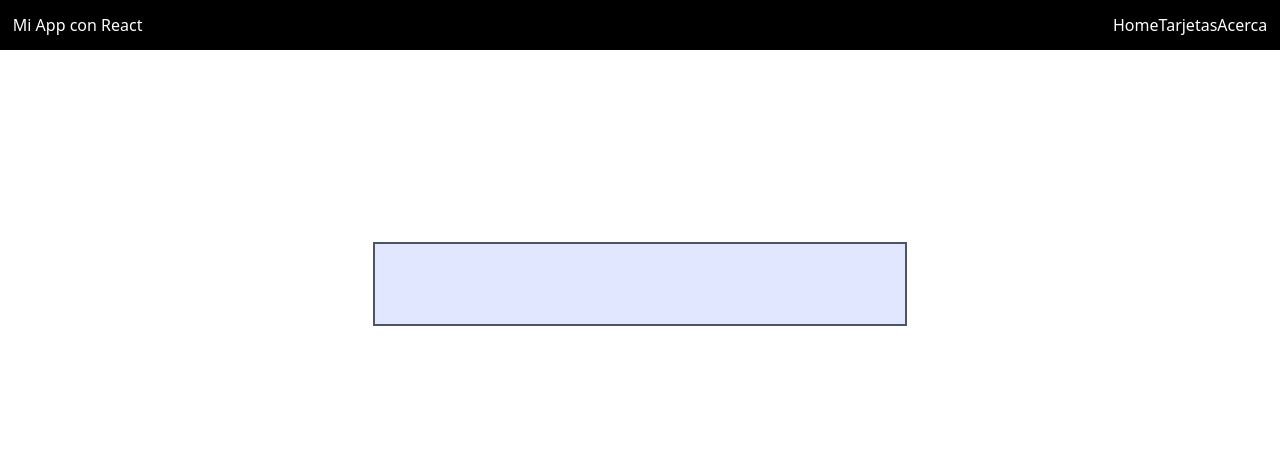
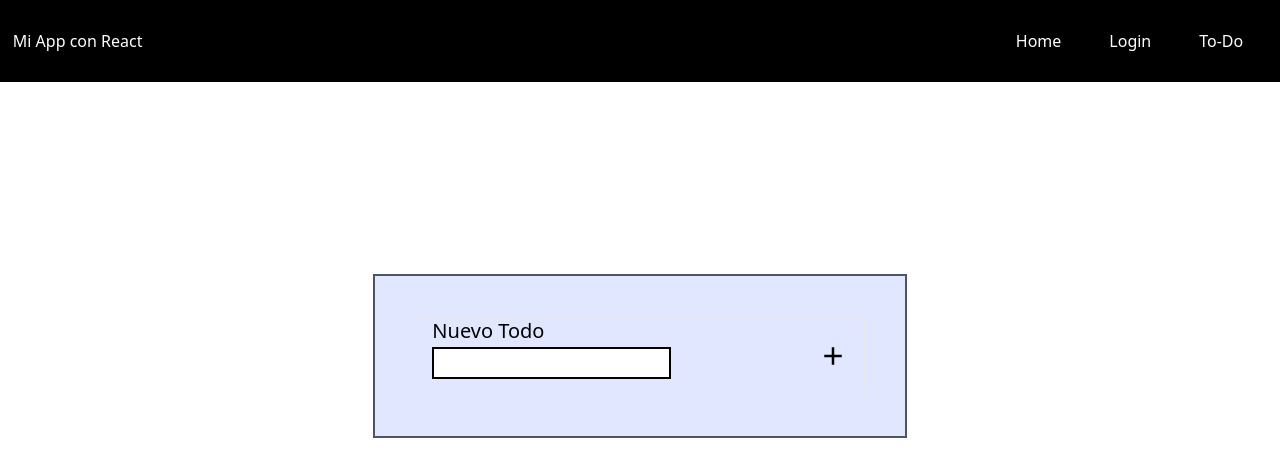
Before and after one commit to interale14/login_page, a React (Create React App) app: page /todos in a window 1280 px wide. Shown: the top 476 px of the page. Built offline with nearby package versions, Linux system fonts and the light colour scheme.

Commit message:
To-Do
Arreglos del To-Do Page

```diff
--- a/src/App.js
+++ b/src/App.js
@@ -7,7 +7,6 @@ import Todo from "./components/Pages/Todo/Todo";
 
 function App() {
   return (
-
     <Router>
       <BrandHeader></BrandHeader>
       <section className="w-11/12 p-4 m-auto bg-indigo-100 border-2 border-gray-600 mt-28 md:mt-48 md:w-8/12 lg:w-5/12 md:p-10">
@@ -18,7 +17,7 @@ function App() {
           <Route path="/login" exact>
             <Login></Login>
           </Route>
-          <Route path="/todo" exact>
+          <Route path="/todos" exact>
             <Todo></Todo>
           </Route>
         </Switch>
--- a/src/components/BrandHeader/BrandHeader.css
+++ b/src/components/BrandHeader/BrandHeader.css
@@ -7,3 +7,9 @@ header{
     background-color: #000;
     color: #fff;
 }
+
+h1 {
+    display: flex;
+    justify-content: center;
+    align-items: center;
+}
--- a/src/components/BrandHeader/brand.js
+++ b/src/components/BrandHeader/brand.js
@@ -1,4 +1,4 @@
-
+import "./BrandHeader.css"
 
 function Brand ({title}){
 
--- a/src/components/Forms/form.js
+++ b/src/components/Forms/form.js
@@ -3,7 +3,7 @@
 function Form ({children}) {
 
     return (
-        <section>
+        <section className="fondo">
             {children}
         </section>
     );
--- a/src/components/Login/login.js
+++ b/src/components/Login/login.js
@@ -34,7 +34,6 @@ function Login () {
     }
 
     return (
-
         <Form>
             <FormField
                 type="text"
@@ -59,7 +58,6 @@ function Login () {
             <PillButton type="submit" text="Enviar" click={myOnSubmit}></PillButton>
         </Form>
     );
-
 }
 
 export default Login;
--- a/src/components/NavBar/navbar.js
+++ b/src/components/NavBar/navbar.js
@@ -3,9 +3,9 @@ import "./navbar.css"
 
 function NavBar () {
     let dummyData = [
-        {label: "Home", uri: "#home"},
-        {label: "Tarjetas", uri: "#cards"},
-        {label: "Acerca", uri: "#acerca"},
+        {label: "Home", uri: "/home"},
+        {label: "Login", uri: "/login"},
+        {label: "To-Do", uri: "/todos"},
     ];
 
     let navBarItems = dummyData.map((o, i)=>{
@@ -20,7 +20,7 @@ function NavBar () {
     return (
         <nav>
             <ul>
-                {navBarItems}
+                <li>{navBarItems}</li>
             </ul>
         </nav>
 
--- a/src/components/Pages/Todo/Newtodo.js
+++ b/src/components/Pages/Todo/Newtodo.js
@@ -4,7 +4,8 @@ import FormField from "../../Forms/formField";
 function NewTodo ({onChange, value, onAddNew}) {
 
     return (
-        <section className="flex flex-row TodoAddNew">
+        <section className="TodoAddNew">
+            <section className="flex items-center justify-between px-4 border">
                 <FormField
                     type="text"
                     id="textNTodo"
@@ -12,9 +13,8 @@ function NewTodo ({onChange, value, onAddNew}) {
                     onChange={onChange}
                     value={value}
                     caption="Nuevo Todo"
-                onKeyUp={(e) => { if(e.keycode===13) {onAddNew(e);} }}
+                    onKeyUp={(e) => { if(e.keycode === 13) {onAddNew(e);} }}
                 ></FormField>
-            <section className="flex items-center justify-center ml-3">
                 <MdAdd size={30} onClick={onAddNew}></MdAdd>
             </section>
         </section>
--- a/src/components/Pages/Todo/Todo.js
+++ b/src/components/Pages/Todo/Todo.js
@@ -1,5 +1,7 @@
 import NewTodo from './Newtodo';
+import TodoList from './TodoList';
 import {useState} from 'react';
+import "./TodoList.css";
 
 function Todo () {
     const [todoData, setTodoData] = useState({
@@ -14,8 +16,41 @@ function Todo () {
     };
 
     const onAddNew = (e) => {
-        alert("Se aggregó la nota.");
+        alert("Se agregó la nota.");
+
+        let newTodo = {
+            description: todoData.newTodo,
+            completed: false,
+            id: new Date().getTime()
+        };
+
+        let newTodos = todoData.todos;
+
+        newTodos.push(newTodo);
+
+        setTodoData({todos:newTodos, newTodo: ""});
     }
+
+    const doneH = (id) => {
+        const newTodos = todoData.todos.map((o)=>{
+            if(o.id === id){
+                o.completed = !o.completed;
+            }
+            return o;
+        });
+
+        setTodoData({...todoData, todos:newTodos});
+    };
+
+    const deleteH = (id) => {
+        const newTodos = todoData.todos.filter((o) => {
+            return o.id !==id;
+        });
+
+        setTodoData({ ...todoData, todos: newTodos });
+    }
+
+    const tmpTodos = todoData.todos.map((o) => {return JSON.stringify(o)} ).join(" | ");
 
     return (
         <section>
@@ -24,12 +59,13 @@ function Todo () {
                 value={todoData.newTodo}
                 onAddNew={onAddNew}
             ></NewTodo>
-            <section className="TodoList">
-                Lista de Todos
-            </section>
-
+            <TodoList
+                todos={todoData.todos}
+                doneH={doneH}
+                deleteH={deleteH}
+            ></TodoList>
         </section>
-    );
+    )
 }
 
 export default Todo;
--- /dev/null
+++ b/src/components/Pages/Todo/TodoList.css
@@ -0,0 +1,3 @@
+.striked {
+    text-decoration: underline;
+  }
--- a/src/components/Pages/Todo/TodoList.js
+++ b/src/components/Pages/Todo/TodoList.js
@@ -1,9 +1,45 @@
+import {MdDone, MdDelete} from 'react-icons/md';
 
+function TodoListItems(description, id, completed, doneH, deleteH) {
+    const onClick = (e) => {
+        doneH(id);
+    };
 
-function TodoList () {
+    const onDelClick = (e) => {
+        deleteH(id);
+    };
+
+    const myClass = (completed)?"striked": "";
 
     return (
+        <li>
+            <span className={myClass}>{description}</span>
+            <MdDone onClick={onClick}></MdDone>
+            <MdDelete onClick={onDelClick}></MdDelete>
+        </li>
+    );
+}
 
+function TodoList ({todos, doneH, deleteH}) {
+
+    const todosItems = todos.map((o) => {
+        return (
+            <TodoListItems
+                key={o.doneHid}
+                description={o.description}
+                id={o.id}
+                completed={o.completed}
+                doneH={doneH}
+                deleteH={deleteH}
+            />
+        )
+    });
+    return (
+        <section className="TodoList">
+          <ul>
+             {todosItems}
+          </ul>
+        </section>
     );
 }
 
```
Also changed, not shown: src/components/Forms/form.css (added). Lines whose indentation alone changed are shown as unchanged.
